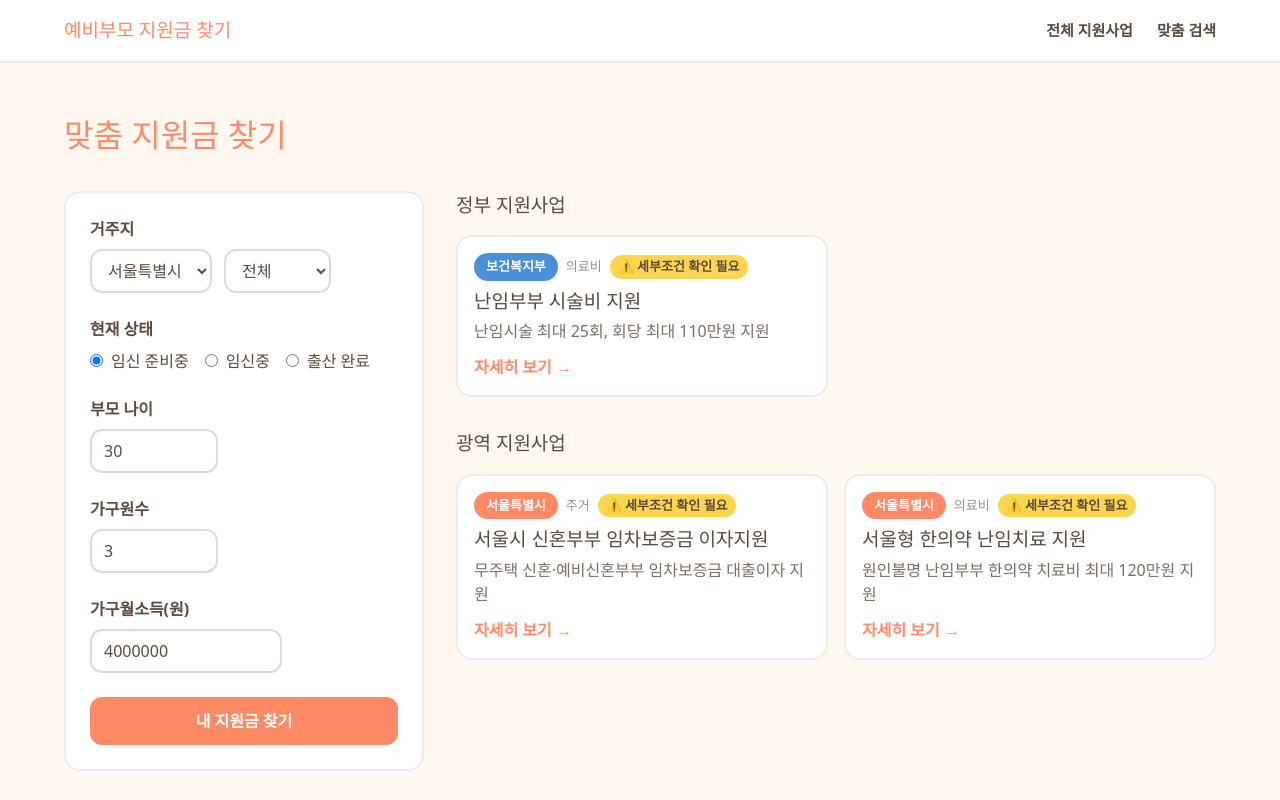
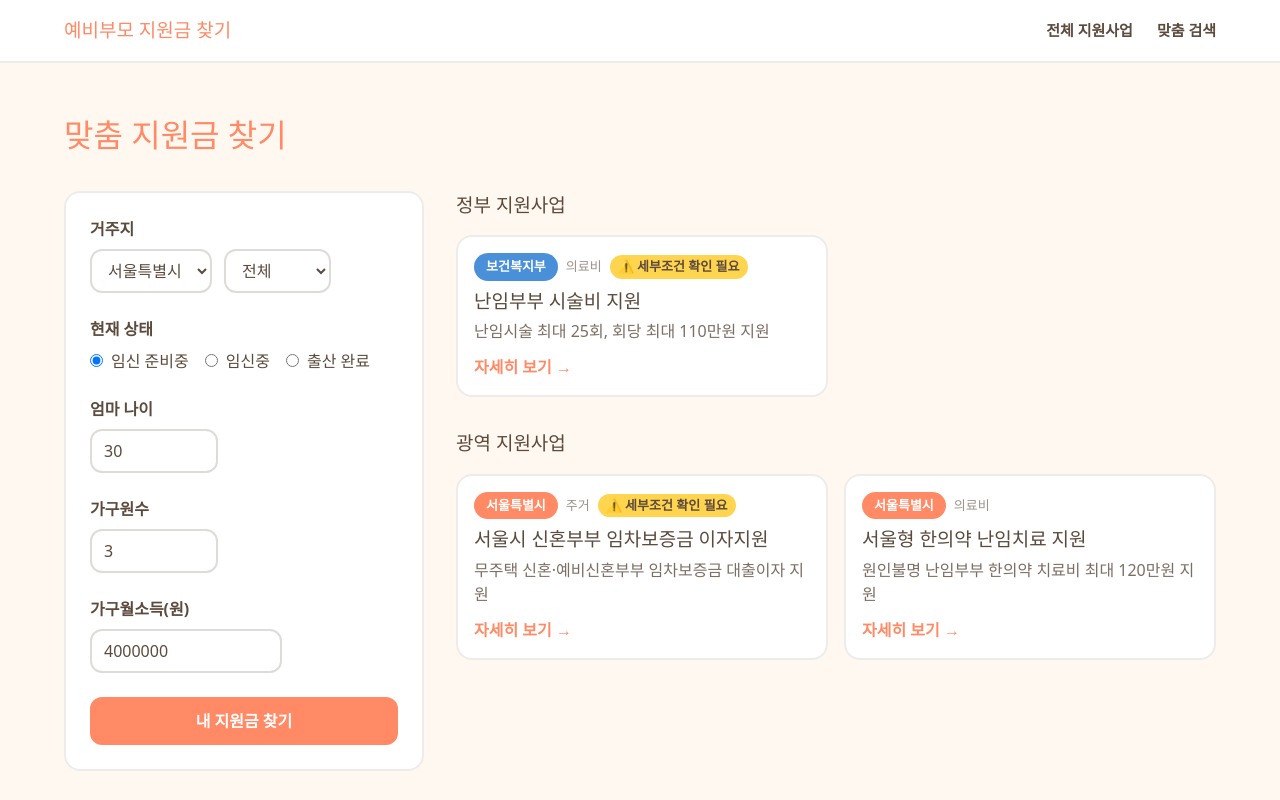
Before and after one commit to zionbae84-crypto/pre-parents, a Next.js app: page /search in a window 1280 px wide. Both pictures are taken after a click on the button "내 지원금 찾기". Shown: the top 800 px of the page. Built offline with nearby package versions, Linux system fonts and the light colour scheme.

Commit message:
refactor: SearchForm 및 소비처에서 parentAge를 motherAge로 리네임

```diff
--- a/app/search/page.tsx
+++ b/app/search/page.tsx
@@ -23,7 +23,7 @@ export default function SearchPage() {
     const criteria: SearchCriteria = {
       sido: values.sido,
       sigungu: values.sigungu || undefined,
-      parentAge: values.parentAge,
+      motherAge: values.motherAge,
       stages,
       childAgeMonths,
       incomePercent,
--- a/components/programs/ProgramCard.tsx
+++ b/components/programs/ProgramCard.tsx
@@ -6,11 +6,11 @@ import { Card } from "@/components/ui/Card";
 // note가 이 사업의 유일한 자격조건 정보일 때만 확인 필요 뱃지를 띄운다.
 // 나이/소득처럼 구조화된 필드로 이미 걸러진 경우 note는 부가 설명일 뿐이므로 뱃지를 띄우지 않는다.
 function needsEligibilityCheck(program: SupportProgram): boolean {
-  const { note, parentAgeMin, parentAgeMax, childAgeMonthsMin, childAgeMonthsMax, incomePercentMax } =
+  const { note, motherAgeMin, motherAgeMax, childAgeMonthsMin, childAgeMonthsMax, incomePercentMax } =
     program.eligibility;
   const hasStructuredCondition =
-    parentAgeMin !== undefined ||
-    parentAgeMax !== undefined ||
+    motherAgeMin !== undefined ||
+    motherAgeMax !== undefined ||
     childAgeMonthsMin !== undefined ||
     childAgeMonthsMax !== undefined ||
     incomePercentMax !== undefined;
--- a/components/search/SearchForm.tsx
+++ b/components/search/SearchForm.tsx
@@ -8,7 +8,7 @@ export interface SearchFormValues {
   sido: string;
   sigungu: string;
   stageInput: UserStageInput;
-  parentAge: number;
+  motherAge: number;
   householdSize: number;
   monthlyIncome: number;
 }
@@ -31,7 +31,7 @@ export function SearchForm({
   const [status, setStatus] = useState<PregnancyStatus>("preparing");
   const [dueDate, setDueDate] = useState("");
   const [birthDate, setBirthDate] = useState("");
-  const [parentAge, setParentAge] = useState(30);
+  const [motherAge, setMotherAge] = useState(30);
   const [householdSize, setHouseholdSize] = useState(3);
   const [monthlyIncome, setMonthlyIncome] = useState(4000000);
 
@@ -44,7 +44,7 @@ export function SearchForm({
           ? { status: "pregnant", dueDate }
           : { status: "born", birthDate };
 
-    onSubmit({ sido, sigungu, stageInput, parentAge, householdSize, monthlyIncome });
+    onSubmit({ sido, sigungu, stageInput, motherAge, householdSize, monthlyIncome });
   }
 
   return (
@@ -122,12 +122,12 @@ export function SearchForm({
       </div>
 
       <div>
-        <label className="mb-2 block font-bold text-brown">부모 나이</label>
+        <label className="mb-2 block font-bold text-brown">엄마 나이</label>
         <input
           type="number"
           min={0}
-          value={parentAge}
-          onChange={(e) => setParentAge(Number(e.target.value))}
+          value={motherAge}
+          onChange={(e) => setMotherAge(Number(e.target.value))}
           className="w-32 rounded-button border-2 border-brown/20 px-3 py-2"
         />
       </div>
```
